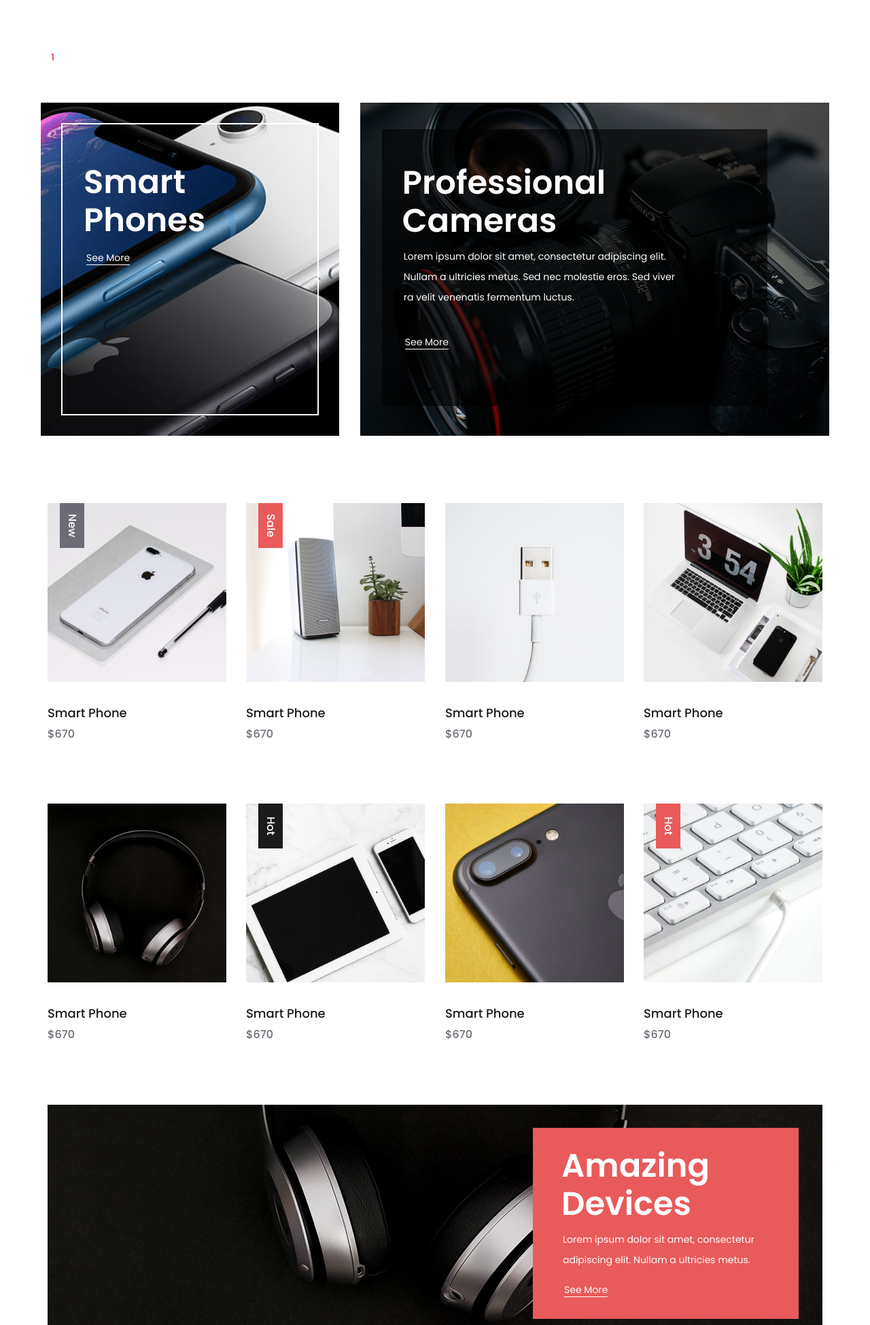
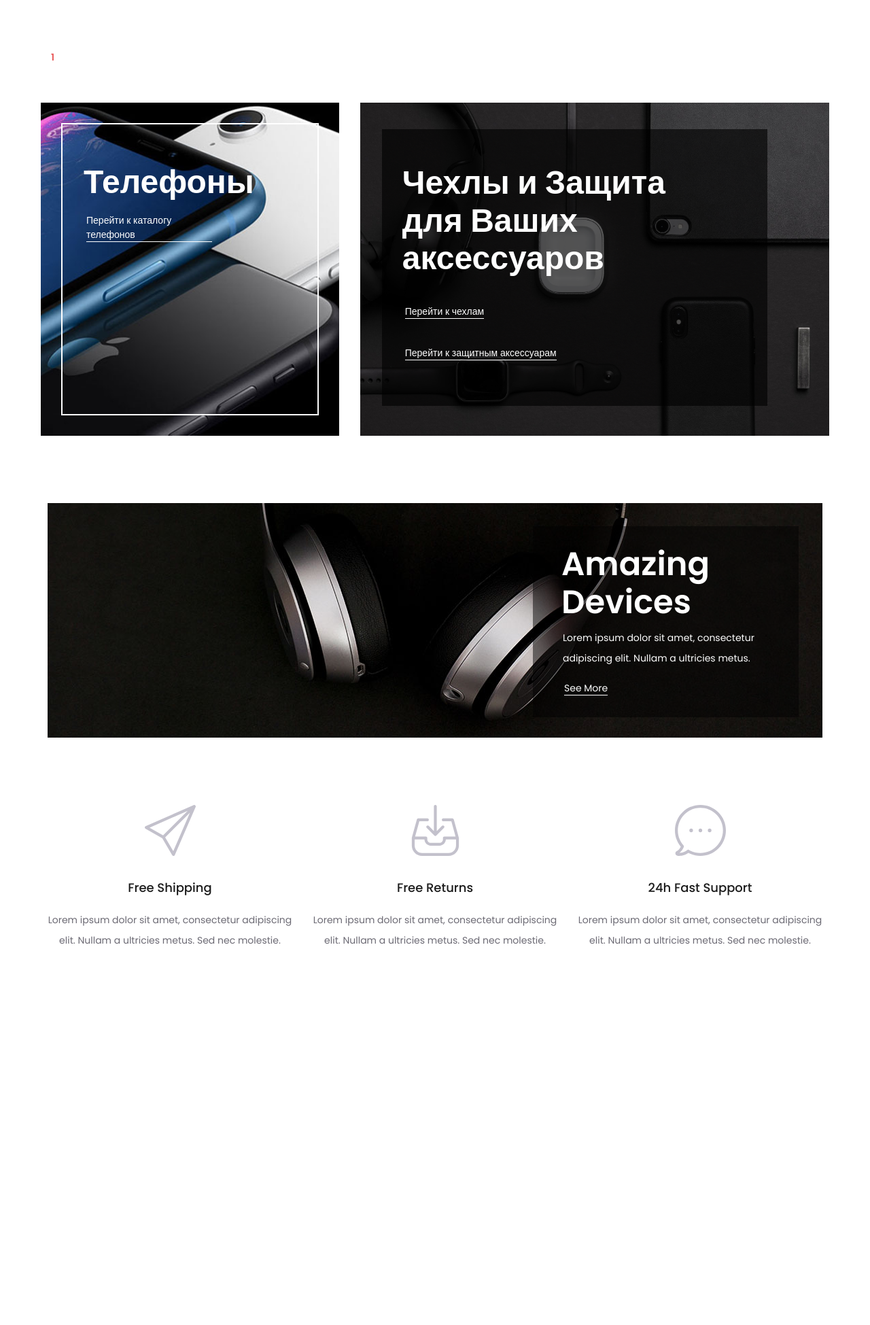
Before and after one commit to alboooom/AstStore, a Flask app: page / in a window 1280 px wide. Shown: the part 799-2748 px from the top of the page at 68% size. After the commit the page ends 2188 px from the top, so only its background shows below. Run offline with Flask 2, Linux system fonts and the light colour scheme; data that the repository does not hold is empty; some libraries are stand-ins or nearby versions.

Commit message:
work main pages

```diff
--- a/static/styles/main_styles.css
+++ b/static/styles/main_styles.css
@@ -1197,7 +1197,7 @@ section
 {
 	width: 391px;
 	height: 100%;
-	background: #e95a5a;
+	background: #0000007d;
 	float: right;
 	padding-top: 28px;
 	padding-left: 42px;
--- a/templates/index.html
+++ b/templates/index.html
@@ -180,7 +180,7 @@
 										<div class="home_slider_title">  {{ slider.name }} </div>
 										<div class="home_slider_subtitle" style="color:#ff0000" >{{ slider.description }}
                                         </div>
-										<div class="button button_light home_button"><a href={{ slider.url }} > Категории  </a></div>
+										<div class="button button_light home_button"><a href={{ slider.url }} > {{ slider.button }}  </a></div>
 									</div>
 								</div>
 							</div>
@@ -220,18 +220,19 @@
 				<div class="avds_background" style="background-image:url(../static/images/home_popular1.jpg)"></div>
 				<div class="avds_small_inner">
 					<div class="avds_small_content">
-						<div class="avds_title">Smart Phones</div>
-						<div class="avds_link"><a href="#">See More</a></div>
+						<div class="avds_title"> Телефоны </div>
+						<div class="avds_link"><a href="#"> Перейти к каталогу телефонов </a></div>
 					</div>
 				</div>
 			</div>
 			<div class="avds_large">
-				<div class="avds_background" style="background-image:url(static/images/avds_large.jpg)"></div>
+				<div class="avds_background" style="background-image:url(static/images/home_popular_2.jpg)"></div>
 				<div class="avds_large_container">
 					<div class="avds_large_content">
-						<div class="avds_title">Professional Cameras</div>
-						<div class="avds_text">Lorem ipsum dolor sit amet, consectetur adipiscing elit. Nullam a ultricies metus. Sed nec molestie eros. Sed viver ra velit venenatis fermentum luctus.</div>
-						<div class="avds_link avds_link_large"><a href="categories.html">See More</a></div>
+						<div class="avds_title"> Чехлы и Защита для Ваших аксессуаров </div>
+						<div class="avds_link avds_link_large"><a href="categories.html"> Перейти к чехлам </a></div>
+                        <div class="avds_link avds_link_large"><a href="categories.html"> Перейти к защитным аксессуарам </a></div>
+
 					</div>
 				</div>
 			</div>
@@ -241,93 +242,93 @@
 	<!-- Products -->
 
 	<div class="products">
-		<div class="container">
-			<div class="row">
-				<div class="col">
-
-					<div class="product_grid">
-
-						<!-- Product -->
-						<div class="product">
-							<div class="product_image"><img src="../static/images/product_1.jpg" alt=""></div>
-							<div class="product_extra product_new"><a href="categories.html">New</a></div>
-							<div class="product_content">
-								<div class="product_title"><a href="product.html">Smart Phone</a></div>
-								<div class="product_price">$670</div>
-							</div>
-						</div>
-
-						<!-- Product -->
-						<div class="product">
-							<div class="product_image"><img src="../static/images/product_2.jpg" alt=""></div>
-							<div class="product_extra product_sale"><a href="categories.html">Sale</a></div>
-							<div class="product_content">
-								<div class="product_title"><a href="product.html">Smart Phone</a></div>
-								<div class="product_price">$670</div>
-							</div>
-						</div>
-
-						<!-- Product -->
-						<div class="product">
-							<div class="product_image"><img src="../static/images/product_3.jpg" alt=""></div>
-							<div class="product_content">
-								<div class="product_title"><a href="product.html">Smart Phone</a></div>
-								<div class="product_price">$670</div>
-							</div>
-						</div>
-
-						<!-- Product -->
-						<div class="product">
-							<div class="product_image"><img src="../static/images/product_4.jpg" alt=""></div>
-							<div class="product_content">
-								<div class="product_title"><a href="product.html">Smart Phone</a></div>
-								<div class="product_price">$670</div>
-							</div>
-						</div>
-
-						<!-- Product -->
-						<div class="product">
-							<div class="product_image"><img src="../static/images/product_5.jpg" alt=""></div>
-							<div class="product_content">
-								<div class="product_title"><a href="product.html">Smart Phone</a></div>
-								<div class="product_price">$670</div>
-							</div>
-						</div>
-
-						<!-- Product -->
-						<div class="product">
-							<div class="product_image"><img src="../static/images/product_6.jpg" alt=""></div>
-							<div class="product_extra product_hot"><a href="categories.html">Hot</a></div>
-							<div class="product_content">
-								<div class="product_title"><a href="product.html">Smart Phone</a></div>
-								<div class="product_price">$670</div>
-							</div>
-						</div>
-
-						<!-- Product -->
-						<div class="product">
-							<div class="product_image"><img src="../static/images/product_7.jpg" alt=""></div>
-							<div class="product_content">
-								<div class="product_title"><a href="product.html">Smart Phone</a></div>
-								<div class="product_price">$670</div>
-							</div>
-						</div>
-
-						<!-- Product -->
-						<div class="product">
-							<div class="product_image"><img src="../static/images/product_8.jpg" alt=""></div>
-							<div class="product_extra product_sale"><a href="categories.html">Hot</a></div>
-							<div class="product_content">
-								<div class="product_title"><a href="product.html">Smart Phone</a></div>
-								<div class="product_price">$670</div>
-							</div>
-						</div>
-
-					</div>
-
-				</div>
-			</div>
-		</div>
+{#		<div class="container">#}
+{#			<div class="row">#}
+{#				<div class="col">#}
+{##}
+{#					<div class="product_grid">#}
+{##}
+{#						<!-- Product -->#}
+{#						<div class="product">#}
+{#							<div class="product_image"><img src="../static/images/product_1.jpg" alt=""></div>#}
+{#							<div class="product_extra product_new"><a href="categories.html">New</a></div>#}
+{#							<div class="product_content">#}
+{#								<div class="product_title"><a href="product.html">Smart Phone</a></div>#}
+{#								<div class="product_price">$670</div>#}
+{#							</div>#}
+{#						</div>#}
+{##}
+{#						<!-- Product -->#}
+{#						<div class="product">#}
+{#							<div class="product_image"><img src="../static/images/product_2.jpg" alt=""></div>#}
+{#							<div class="product_extra product_sale"><a href="categories.html">Sale</a></div>#}
+{#							<div class="product_content">#}
+{#								<div class="product_title"><a href="product.html">Smart Phone</a></div>#}
+{#								<div class="product_price">$670</div>#}
+{#							</div>#}
+{#						</div>#}
+{##}
+{#						<!-- Product -->#}
+{#						<div class="product">#}
+{#							<div class="product_image"><img src="../static/images/product_3.jpg" alt=""></div>#}
+{#							<div class="product_content">#}
+{#								<div class="product_title"><a href="product.html">Smart Phone</a></div>#}
+{#								<div class="product_price">$670</div>#}
+{#							</div>#}
+{#						</div>#}
+{##}
+{#						<!-- Product -->#}
+{#						<div class="product">#}
+{#							<div class="product_image"><img src="../static/images/product_4.jpg" alt=""></div>#}
+{#							<div class="product_content">#}
+{#								<div class="product_title"><a href="product.html">Smart Phone</a></div>#}
+{#								<div class="product_price">$670</div>#}
+{#							</div>#}
+{#						</div>#}
+{##}
+{#						<!-- Product -->#}
+{#						<div class="product">#}
+{#							<div class="product_image"><img src="../static/images/product_5.jpg" alt=""></div>#}
+{#							<div class="product_content">#}
+{#								<div class="product_title"><a href="product.html">Smart Phone</a></div>#}
+{#								<div class="product_price">$670</div>#}
+{#							</div>#}
+{#						</div>#}
+{##}
+{#						<!-- Product -->#}
+{#						<div class="product">#}
+{#							<div class="product_image"><img src="../static/images/product_6.jpg" alt=""></div>#}
+{#							<div class="product_extra product_hot"><a href="categories.html">Hot</a></div>#}
+{#							<div class="product_content">#}
+{#								<div class="product_title"><a href="product.html">Smart Phone</a></div>#}
+{#								<div class="product_price">$670</div>#}
+{#							</div>#}
+{#						</div>#}
+{##}
+{#						<!-- Product -->#}
+{#						<div class="product">#}
+{#							<div class="product_image"><img src="../static/images/product_7.jpg" alt=""></div>#}
+{#							<div class="product_content">#}
+{#								<div class="product_title"><a href="product.html">Smart Phone</a></div>#}
+{#								<div class="product_price">$670</div>#}
+{#							</div>#}
+{#						</div>#}
+{##}
+{#						<!-- Product -->#}
+{#						<div class="product">#}
+{#							<div class="product_image"><img src="../static/images/product_8.jpg" alt=""></div>#}
+{#							<div class="product_extra product_sale"><a href="categories.html">Hot</a></div>#}
+{#							<div class="product_content">#}
+{#								<div class="product_title"><a href="product.html">Smart Phone</a></div>#}
+{#								<div class="product_price">$670</div>#}
+{#							</div>#}
+{#						</div>#}
+{##}
+{#					</div>#}
+{##}
+{#				</div>#}
+{#			</div>#}
+{#		</div>#}
 	</div>
 
 	<!-- Ad -->
@@ -359,7 +360,7 @@
 				<div class="col-lg-4 icon_box_col">
 					<div class="icon_box">
 						<div class="icon_box_image"><img src="../static/images/icon_1.svg" alt=""></div>
-						<div class="icon_box_title">Free Shipping {{ds}}</div>
+						<div class="icon_box_title">Free Shipping</div>
 						<div class="icon_box_text">
 							<p>Lorem ipsum dolor sit amet, consectetur adipiscing elit. Nullam a ultricies metus. Sed nec molestie.</p>
 						</div>
--- a/view/main.py
+++ b/view/main.py
@@ -5,6 +5,6 @@ def view():
     data = {
     "categories" : select("SELECT  name , url  FROM category"),
     "accessories" : select("SELECT name, url FROM accessories"),
-    "sliders" : select("SELECT name, image, description,  url FROM sliders")
+    "sliders" : select("SELECT name, image, description,  url, button FROM sliders")
     }
     return render_template("index.html", ds = data)
```
Also changed, not shown: static/images/home_popular_2.jpg (added), 1 other file.
